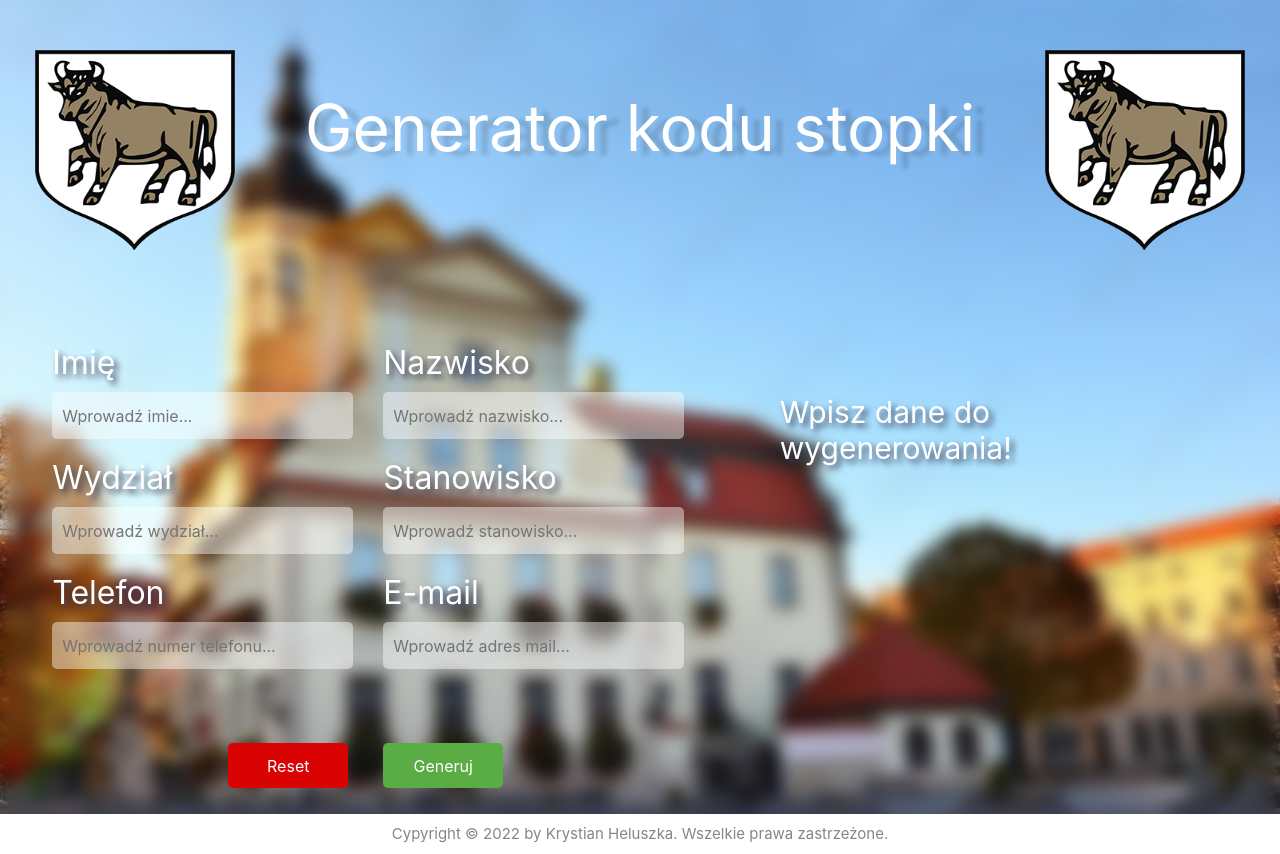
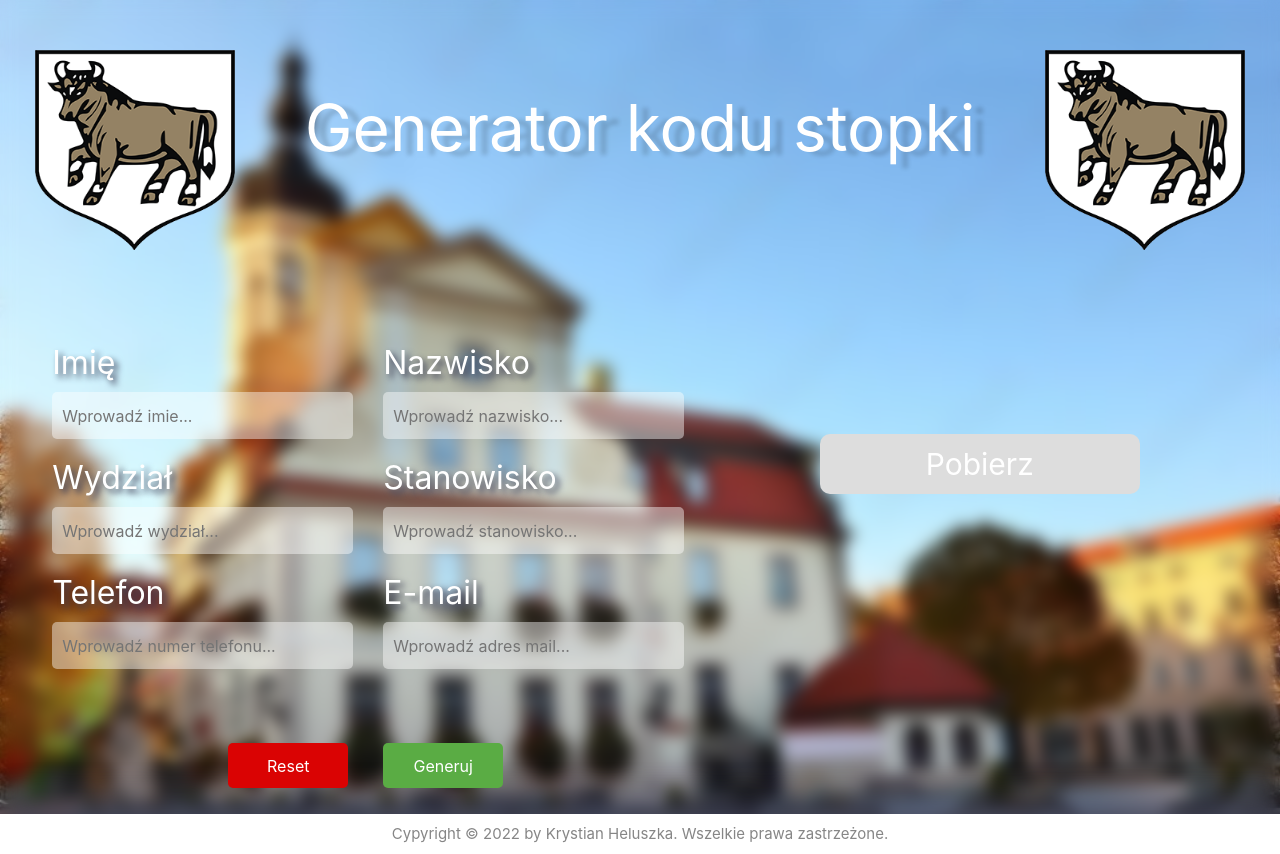
Before and after one commit to Ombre56/FooterMailGenerator, a React (Create React App) app: page / in a window 1280 px wide. Built offline with nearby package versions, Linux system fonts and the light colour scheme.

Commit message:
Change the text that was displayed on the disabled button when no data was entered into the input

```diff
--- a/src/components/GeneratorCode.jsx
+++ b/src/components/GeneratorCode.jsx
@@ -80,12 +80,16 @@ function GeneratorCode({ userData, handleReset, visibleButton }) {
     handleReset();
   }
 
+  const giveMessage = () => {
+    return alert('Najpierw uzupełnij pola!')
+  }
+
   return (
     <>
       <div className='code-box'>
         {visibleButton ?
           <button className='download-button' onClick={handleDownload}>Pobierz</button> :
-            <p className='empty-inputs'>Wpisz dane do wygenerowania!</p>
+            <button className='download-button-disabled' onClick={giveMessage}>Pobierz</button>
         }
       </div>
     </>
--- a/src/components/GeneratorCode.scss
+++ b/src/components/GeneratorCode.scss
@@ -18,6 +18,21 @@ $button-color: rgb(0, 101, 255);
   outline: none;
   color: $primary-color;
   background: $button-color;
+  cursor: pointer;
+  position: relative;
+  z-index: 0;
+  border-radius: 10px;
+}
+
+.download-button-disabled{
+  margin: 2.5rem 0 0 2.5rem;
+  width: 320px;
+  height: 60px;
+  border: none;
+  font-size: 30px;
+  outline: none;
+  color: $primary-color;
+  background: #dddddd;
   cursor: pointer;
   position: relative;
   z-index: 0;
@@ -71,9 +86,3 @@ $button-color: rgb(0, 101, 255);
   50% { background-position: 400% 0; }
   100% { background-position: 0 0; }
 }
-
-.empty-inputs{
-  color: $primary-color;
-  font-size: 30px;
-  text-shadow: 4px 4px 6px rgba(66, 68, 90, 1);
-}
```
